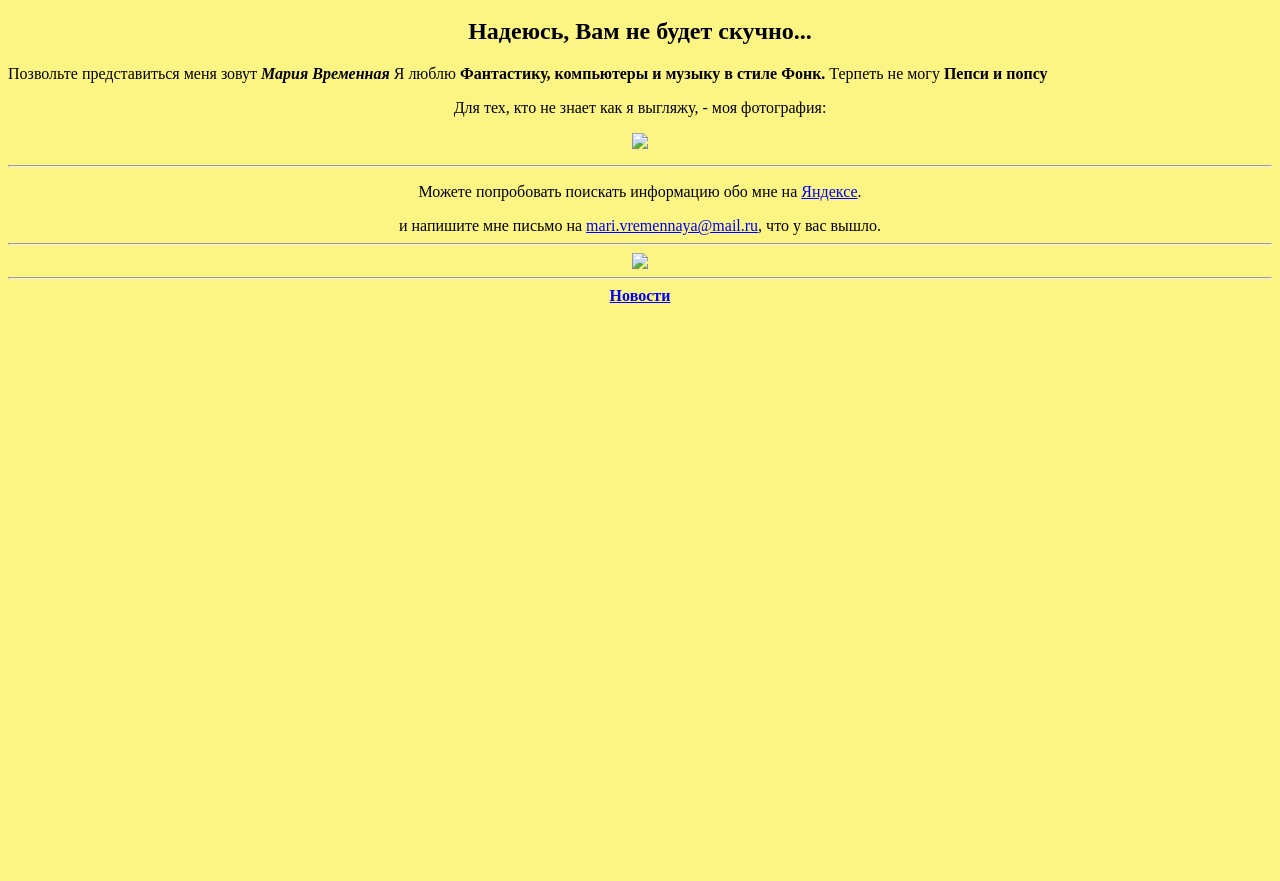
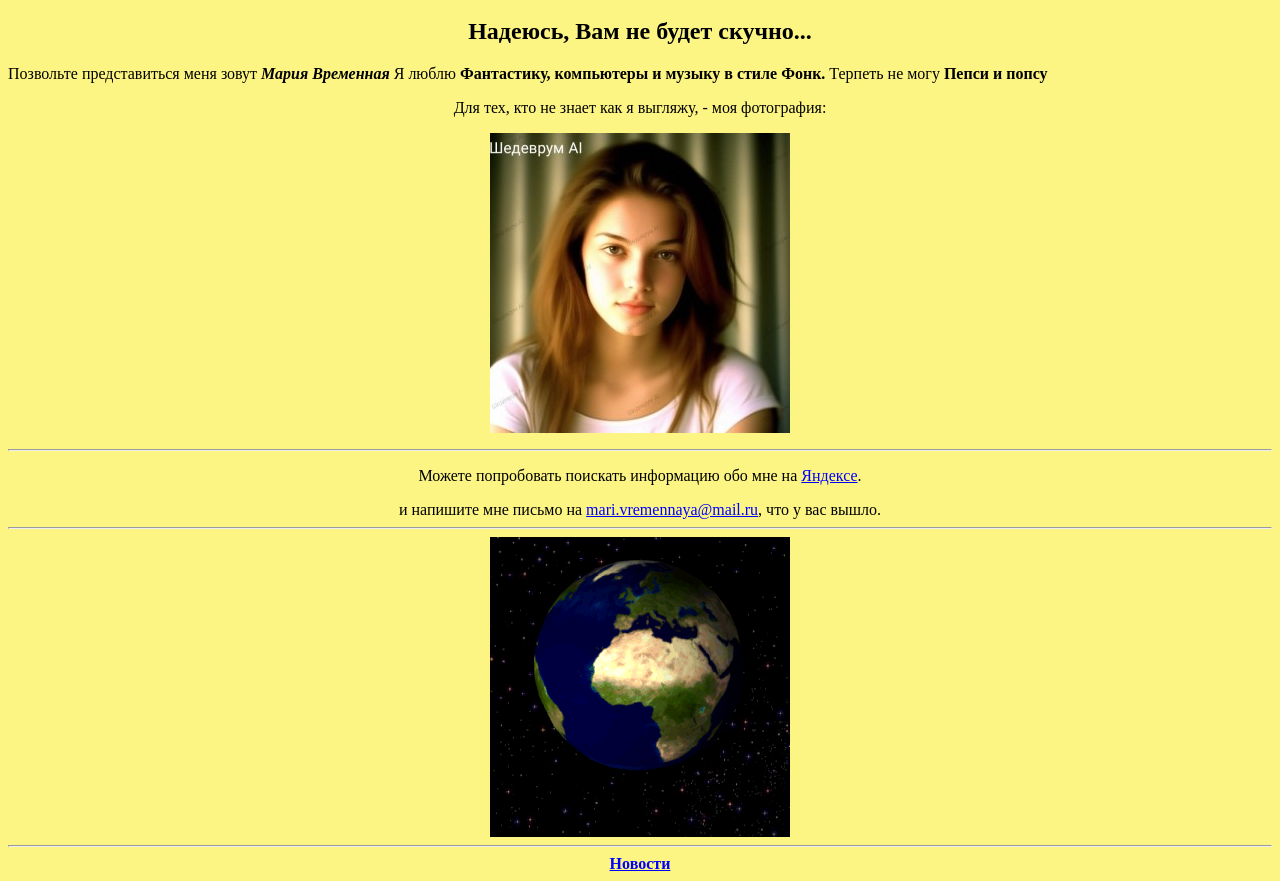
Before and after one commit to Juliettavr/it_leti, a plain HTML site: page index.html in a window 1280 px wide. Shown: the part 48-929 px from the top of the page. Before the commit the page ends 800 px from the top, so only its background shows below. Drawn offline with Linux system fonts and the light colour scheme.

Commit message:
fix images paths

```diff
--- a/index.html
+++ b/index.html
@@ -35,7 +35,7 @@
     </p>
     <p>
         <center>
-            <img src="site/imgs/portrait.jpg">
+            <img src="imgs/portrait.jpg">
         </center>
     </p>
     <hr>
@@ -51,7 +51,7 @@
     </center>
     <hr>
     <center>
-        <img src="site/imgs/rotating_earth.gif">
+        <img src="imgs/rotating_earth.gif">
     </center>
     <hr>
     <center>
```
